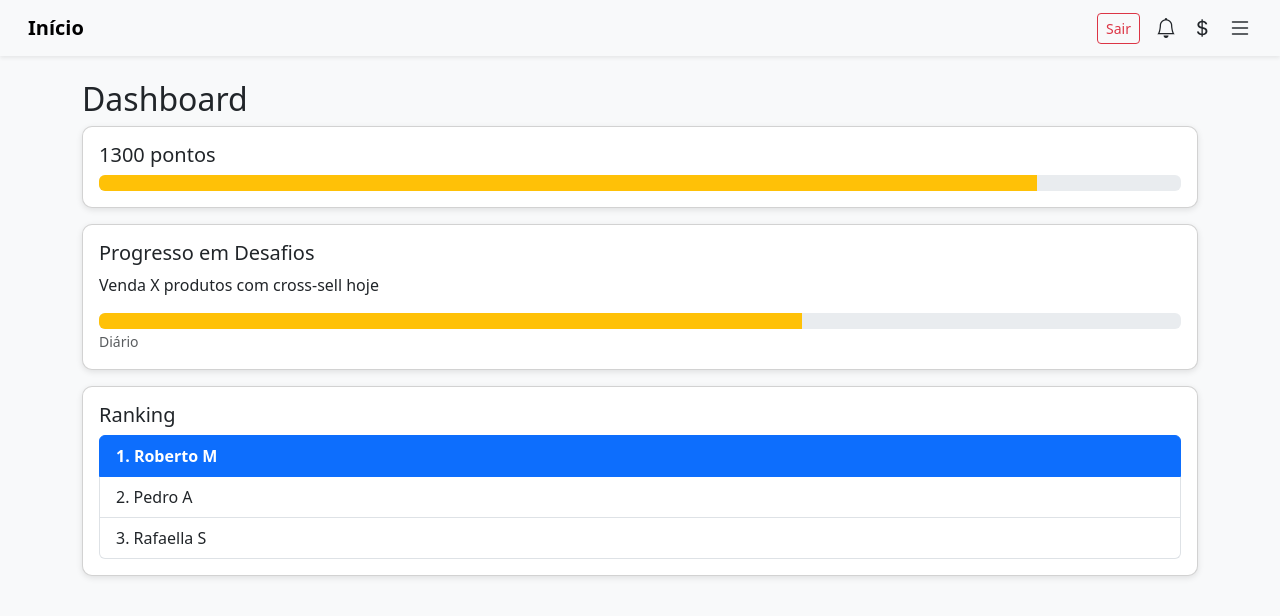
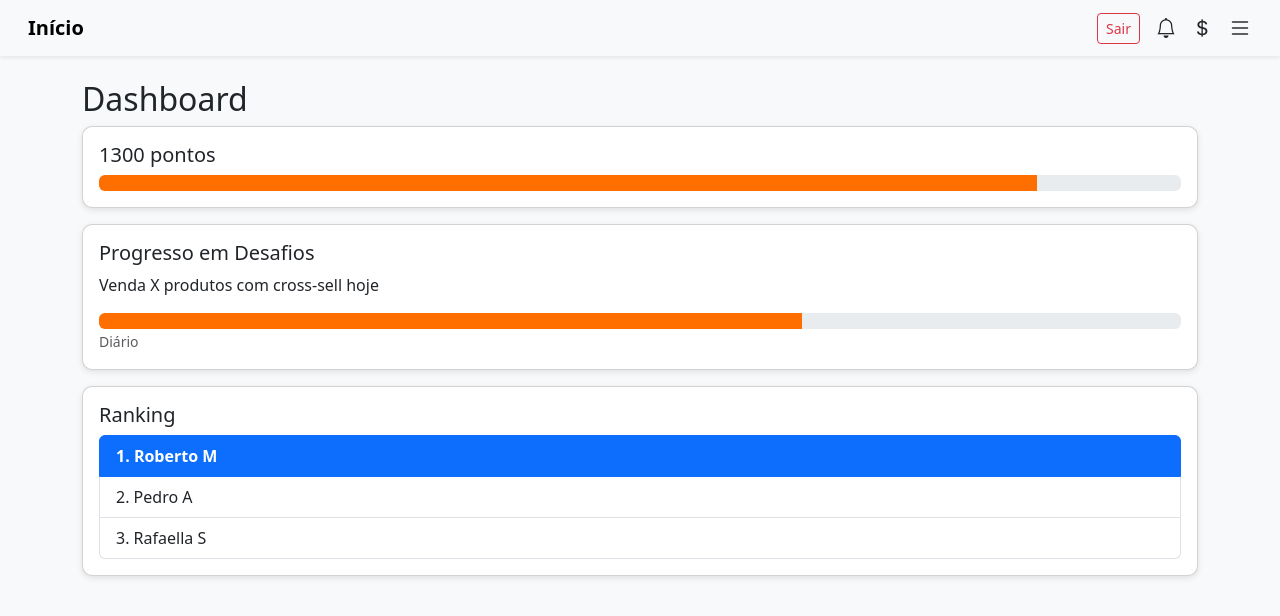
Before and after one commit to Dropeagle/ProjetoWeb, a plain HTML site: page home.html in a window 1280 px wide. Drawn offline with nearby package versions, Linux system fonts and the light colour scheme.

Commit message:
style: aplica tema laranja Swift no lugar do amarelo Bootstrap

```diff
--- a/css/style.css
+++ b/css/style.css
@@ -18,3 +18,19 @@ body {
     font-size: 1rem;
   }
 }
+
+/* --- Swift Tema --- */
+.bg-warning,
+.btn-warning {
+  background-color: #ff6f00 !important; /* laranja Swift */
+  border-color: #ff6f00 !important;
+}
+
+.btn-warning:hover {
+  background-color: #e65c00 !important; /* tom mais escuro no hover */
+  border-color: #e65c00 !important;
+}
+
+.progress-bar.bg-warning {
+  background-color: #ff6f00 !important;
+}
```
